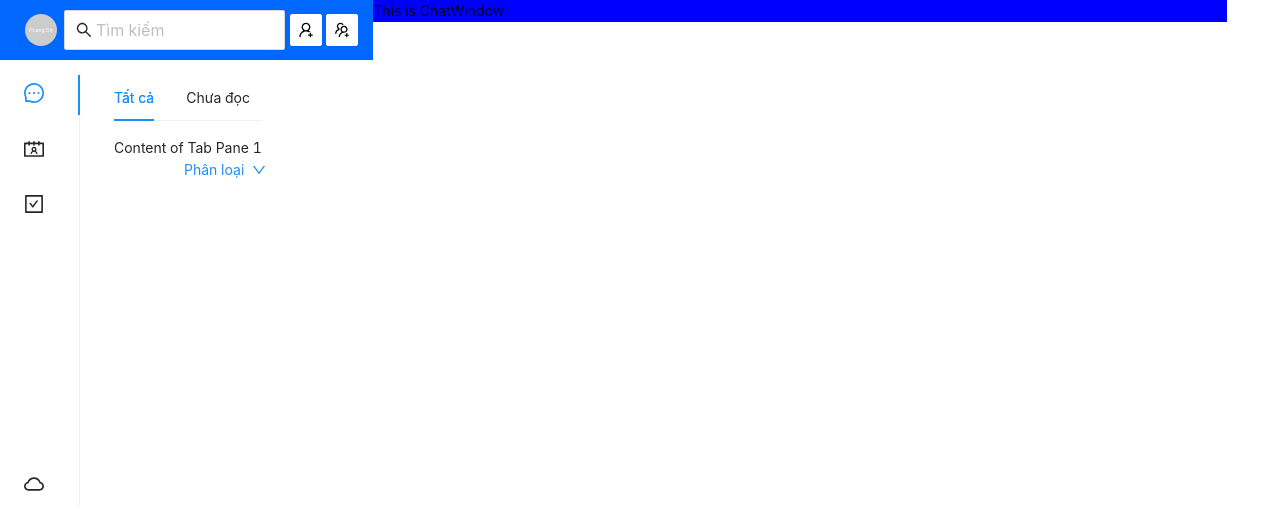
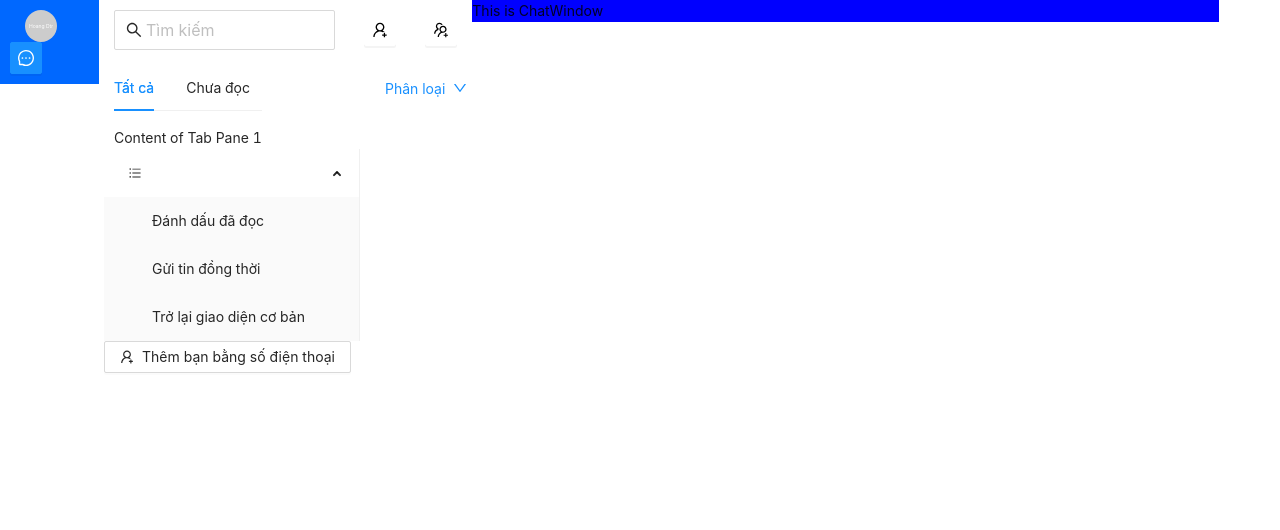
Before and after one commit to nguazzz/CNM_TH, a React (Create React App) app in the folder chat-app/: page / in a window 1280 px wide. Shown: the top 530 px of the page. Built offline with nearby package versions, Linux system fonts and the light colour scheme.

Commit message:
update button sidebar

```diff
--- a/chat-app/src/components/ChatRoom/Account.js
+++ b/chat-app/src/components/ChatRoom/Account.js
@@ -9,182 +9,32 @@ import {
   DownOutlined,
   BarsOutlined,
   UserAddOutlined,
+  SettingOutlined,
 } from "@ant-design/icons";
 
-function getItem(label, key, icon, children, type) {
-  return {
-    key,
-    icon,
-    children,
-    label,
-    type,
-  };
-}
-//Khai bao items menu ba cham
-const items = [
-  getItem("", "sub1", <BarsOutlined />, [
-    getItem("Đánh dấu đã đọc", "1"),
-    getItem("Gửi tin đồng thời", "2"),
-    getItem("Trở lại giao diện cơ bản", "3"),
-  ]),
-];
-
-const onChange = (checked) => {
-  console.log(`switch to ${checked}`);
-};
-
-//khai bao item menu Phan loai
-const menu = (
-  <Menu
-    items={[
-      {
-        key: "1",
-        label: (
-          <>
-            <p>Chọn nhiều</p>
-            <Switch defaultChecked onChange={onChange} />
-          </>
-        ),
-      },
-      {
-        key: "2",
-        label: <p>Khách hàng</p>,
-      },
-      {
-        key: "3",
-        label: <p>Gia đình</p>,
-      },
-      {
-        key: "4",
-        danger: true,
-        label: "Tin nhắn từ người lạ",
-      },
-    ]}
-  />
-);
 export default function Account() {
-  // khai bao bien doi mau cho option menubar
-  const [theme, setTheme] = useState("dark");
-  const [current, setCurrent] = useState("1");
-
-  // doi mau toi -> sang
-  const changeTheme = (values) => {
-    setTheme(values ? "dark" : "light");
-  };
-
-  const onClick = (e) => {
-    console.log("click", e);
-    setCurrent(e.key);
-  };
   return (
     <Row
       style={{
+        width: "100%",
         alignItems: "center",
         justifyContent: "space-between",
+        padding: 10,
+        backgroundColor: "#0068FF",
       }}
     >
-      {/* Tab sidebar */}
-      <Col>
-        <Tabs defaultActiveKey="tab1" tabPosition="left">
-          <Tabs.TabPane
-            tab={
-              <span>
-                <MessageOutlined style={{ fontSize: "20px" }} />
-              </span>
-            }
-            key="tab1"
-          >
-            <div>
-              <Row
-                style={{
-                  alignItems: "center",
-                  justifyContent: "space-between",
-                  border: 0.5,
-                  borderColor: "#000000",
-                }}
-              >
-                <Tabs defaultActiveKey="1" style={{ marginLeft: 10 }}>
-                  <Tabs.TabPane tab="Tất cả" key="1">
-                    Content of Tab Pane 1
-                  </Tabs.TabPane>
-                  <Tabs.TabPane tab="Chưa đọc" key="2">
-                    Content of Tab Pane 2
-                  </Tabs.TabPane>
-                </Tabs>
-                <Dropdown overlay={menu} trigger={["click"]}>
-                  <a onClick={(e) => e.preventDefault()}>
-                    <Space style={{ marginBottom: 37, marginLeft: 80 }}>
-                      Phân loại
-                      <DownOutlined />
-                    </Space>
-                  </a>
-                </Dropdown>
-              </Row>
-            </div>
-          </Tabs.TabPane>
-
-          {/* Tab Contact */}
-          <Tabs.TabPane
-            tab={
-              <span>
-                <ContactsOutlined style={{ fontSize: "20px" }} />
-              </span>
-            }
-            key="tab2"
-          >
-            <div>
-              <Button icon={<UserAddOutlined />}>
-                Thêm bạn bằng số điện thoại
-              </Button>
-            </div>
-          </Tabs.TabPane>
-
-          {/* Tab To-do */}
-          <Tabs.TabPane
-            tab={
-              <span>
-                <CheckSquareOutlined style={{ fontSize: "20px" }} />
-              </span>
-            }
-            key="tab3"
-          >
-            <div>This is content of To-do</div>
-          </Tabs.TabPane>
-          <br />
-          <br />
-          <br />
-          <br />
-          <br />
-          <br />
-          <br />
-
-          {/* Tab Cloud */}
-          <Tabs.TabPane
-            tab={
-              <span>
-                <CloudOutlined style={{ fontSize: "20px" }} />
-              </span>
-            }
-            key="tab4"
-          >
-            <div>This is content of Cloud</div>
-          </Tabs.TabPane>
-          {/* <Tabs.TabPane
-            tab={
-              <span>
-                <SettingOutlined style={{ fontSize: "20px" }} />
-              </span>
-            }
-          >
-            <Dropdown overlay={menu} trigger={["click"]}>
-              <a onClick={(e) => e.preventDefault()}>
-                <Space style={{ marginBottom: 37, marginLeft: 80 }}>
-                  <SettingOutlined />
-                </Space>
-              </a>
-            </Dropdown>
-          </Tabs.TabPane> */}
-        </Tabs>
+      {/* Avatar */}
+      <Col span={24}>
+        <Avatar style={{ alignItems: "center", marginLeft: 15 }}>
+          Hoang Dtr
+        </Avatar>
+      </Col>
+      <Col span={24}>
+        <Button
+          type="primary"
+          icon={<MessageOutlined />}
+          style={{ fontSize: "180%" }}
+        />
       </Col>
     </Row>
   );
--- /dev/null
+++ b/chat-app/src/components/ChatRoom/MessageList.js
@@ -0,0 +1,148 @@
+import { Avatar, Col, Row, Space, Tabs, Dropdown, Menu, Switch } from "antd";
+import React, { useState } from "react";
+import { Button } from "antd";
+import {
+  CheckSquareOutlined,
+  CloudOutlined,
+  ContactsOutlined,
+  MessageOutlined,
+  DownOutlined,
+  BarsOutlined,
+  UserAddOutlined,
+  SettingOutlined,
+} from "@ant-design/icons";
+
+function getItem(label, key, icon, children, type) {
+  return {
+    key,
+    icon,
+    children,
+    label,
+    type,
+  };
+}
+//Khai bao items menu ba cham
+const items = [
+  getItem("", "sub1", <BarsOutlined />, [
+    getItem("Đánh dấu đã đọc", "1"),
+    getItem("Gửi tin đồng thời", "2"),
+    getItem("Trở lại giao diện cơ bản", "3"),
+  ]),
+];
+const rootSubmenuKeys = ["sub1"];
+
+const onChange = (checked) => {
+  console.log(`switch to ${checked}`);
+};
+
+//khai bao item menu Phan loai
+const menu = (
+  <Menu
+    items={[
+      {
+        key: "1",
+        label: (
+          <>
+            <p>Chọn nhiều</p>
+            <Switch defaultChecked onChange={onChange} />
+          </>
+        ),
+      },
+      {
+        key: "2",
+        label: <p>Khách hàng</p>,
+      },
+      {
+        key: "3",
+        label: <p>Gia đình</p>,
+      },
+      {
+        key: "4",
+        danger: true,
+        label: "Tin nhắn từ người lạ",
+      },
+    ]}
+  />
+);
+
+export default function MessageList() {
+  const [openKeys, setOpenKeys] = useState(["sub1"]);
+
+  const onOpenChange = (keys) => {
+    const latestOpenKey = keys.find((key) => openKeys.indexOf(key) === -1);
+
+    if (rootSubmenuKeys.indexOf(latestOpenKey) === -1) {
+      setOpenKeys(keys);
+    } else {
+      setOpenKeys(latestOpenKey ? [latestOpenKey] : []);
+    }
+  };
+  // khai bao bien doi mau cho option menubar
+  const [theme, setTheme] = useState("dark");
+  const [current, setCurrent] = useState("1");
+
+  // doi mau toi -> sang
+  const changeTheme = (values) => {
+    setTheme(values ? "dark" : "light");
+  };
+
+  const onClick = (e) => {
+    console.log("click", e);
+    setCurrent(e.key);
+  };
+  return (
+    <Row
+      style={{
+        width: "100%",
+        alignItems: "center",
+        justifyContent: "space-between",
+        padding: 5,
+      }}
+    >
+      {/* Tab sidebar */}
+      <Col>
+        <Row
+          style={{
+            width: "100%",
+            height: "100%",
+            alignItems: "center",
+            justifyContent: "space-between",
+            border: 0.5,
+            borderColor: "#000000",
+            backgroundColor: "#FFFFFF",
+          }}
+        >
+          <Tabs defaultActiveKey="1" style={{ marginLeft: 10 }}>
+            <Tabs.TabPane tab="Tất cả" key="1">
+              Content of Tab Pane 1
+            </Tabs.TabPane>
+            <Tabs.TabPane tab="Chưa đọc" key="2">
+              Content of Tab Pane 2
+            </Tabs.TabPane>
+          </Tabs>
+          <Dropdown overlay={menu} trigger={["click"]}>
+            <a onClick={(e) => e.preventDefault()}>
+              <Space style={{ marginBottom: 37, marginLeft: 80 }}>
+                Phân loại
+                <DownOutlined />
+              </Space>
+            </a>
+          </Dropdown>
+          <Menu
+            mode="inline"
+            openKeys={openKeys}
+            onOpenChange={onOpenChange}
+            style={{
+              width: 256,
+            }}
+            items={items}
+          />
+        </Row>
+
+        {/* Tab Contact */}
+
+        <Button icon={<UserAddOutlined />}>Thêm bạn bằng số điện thoại</Button>
+      </Col>
+    </Row>
+  );
+}
--- a/chat-app/src/components/ChatRoom/Search.js
+++ b/chat-app/src/components/ChatRoom/Search.js
@@ -13,16 +13,10 @@ export default function Search() {
       style={{
         justifyContent: "space-between",
         alignItems: "center",
-        backgroundColor: "#0068FF",
+
         padding: 10,
       }}
     >
-      {/* Avatar */}
-      <Col style={{}} span={3}>
-        <Avatar style={{ alignItems: "center", marginLeft: 15 }}>
-          Hoang Dtr
-        </Avatar>
-      </Col>
       <Col
         span={15}
         style={{
--- a/chat-app/src/components/ChatRoom/SideBar.js
+++ b/chat-app/src/components/ChatRoom/SideBar.js
@@ -3,15 +3,16 @@ import { Col, Row } from "antd";
 import React from "react";
 import Search from "./Search";
 import Account from "./Account";
+import MessageList from "./MessageList";
 
 export default function SideBar() {
   return (
     <Row>
-      <Col span={24} style={{ marginBottom: 15 }}>
+      <Col span={24}>
         <Search />
       </Col>
       <Col span={24}>
-        <Account />
+        <MessageList />
       </Col>
     </Row>
   );
--- a/chat-app/src/components/ChatRoom/index.js
+++ b/chat-app/src/components/ChatRoom/index.js
@@ -7,11 +7,14 @@ import Account from "./Account";
 export default function ChatRoom() {
   return (
     <div>
-      <Row>
+      <Row span={2}>
+        <Col>
+          <Account />
+        </Col>
         <Col span={7}>
           <SideBar />
         </Col>
-        <Col span={16}>
+        <Col span={14}>
           <ChatWindow />
         </Col>
       </Row>
```
